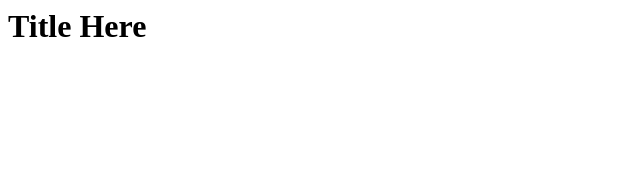
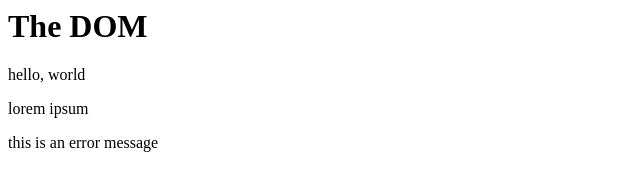
Before and after one commit to estabravo/Template, a plain HTML site: page index.html in a window 1280 px wide. Shown: the whole page, without its empty margins (0-640 px from the left). Drawn offline with Linux system fonts and the light colour scheme.

Commit message:
Initial commit

```diff
--- a/index.html
+++ b/index.html
@@ -5,10 +5,17 @@
     <meta http-equiv="X-UA-Compatible" content="ie=edge">
     <link rel="stylesheet" href="css/app.css">
     <script src="js/app.js"></script>
+    <title>Document</title>
 
 </head>
 <body>
-    <h1>Title Here</h1>
+    <h1>The DOM</h1>
+
+    <div>
+        <p>hello, world</p>
+        <p>lorem ipsum</p>
+        <p class="error">this is an error message</p>
+    </div>
 
 </body>
 </html>
```
